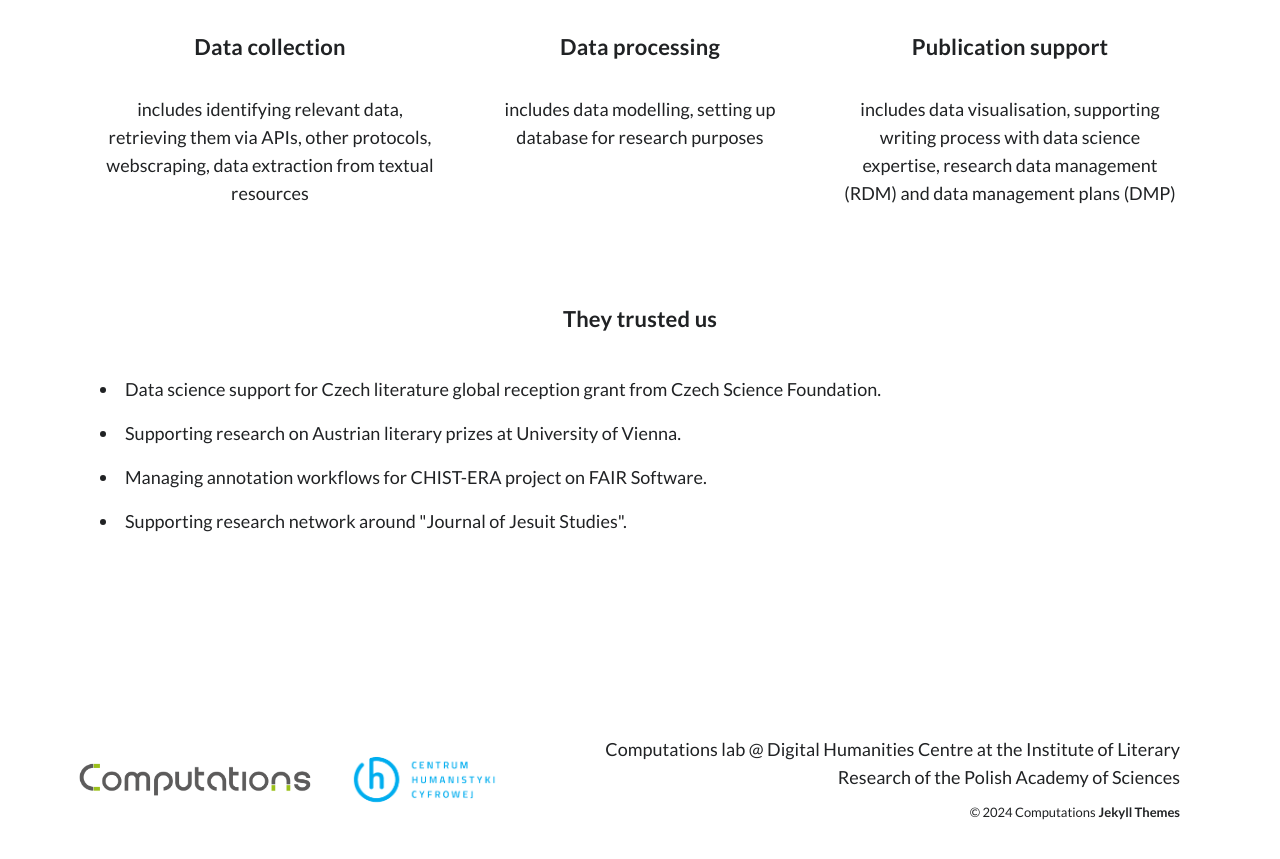
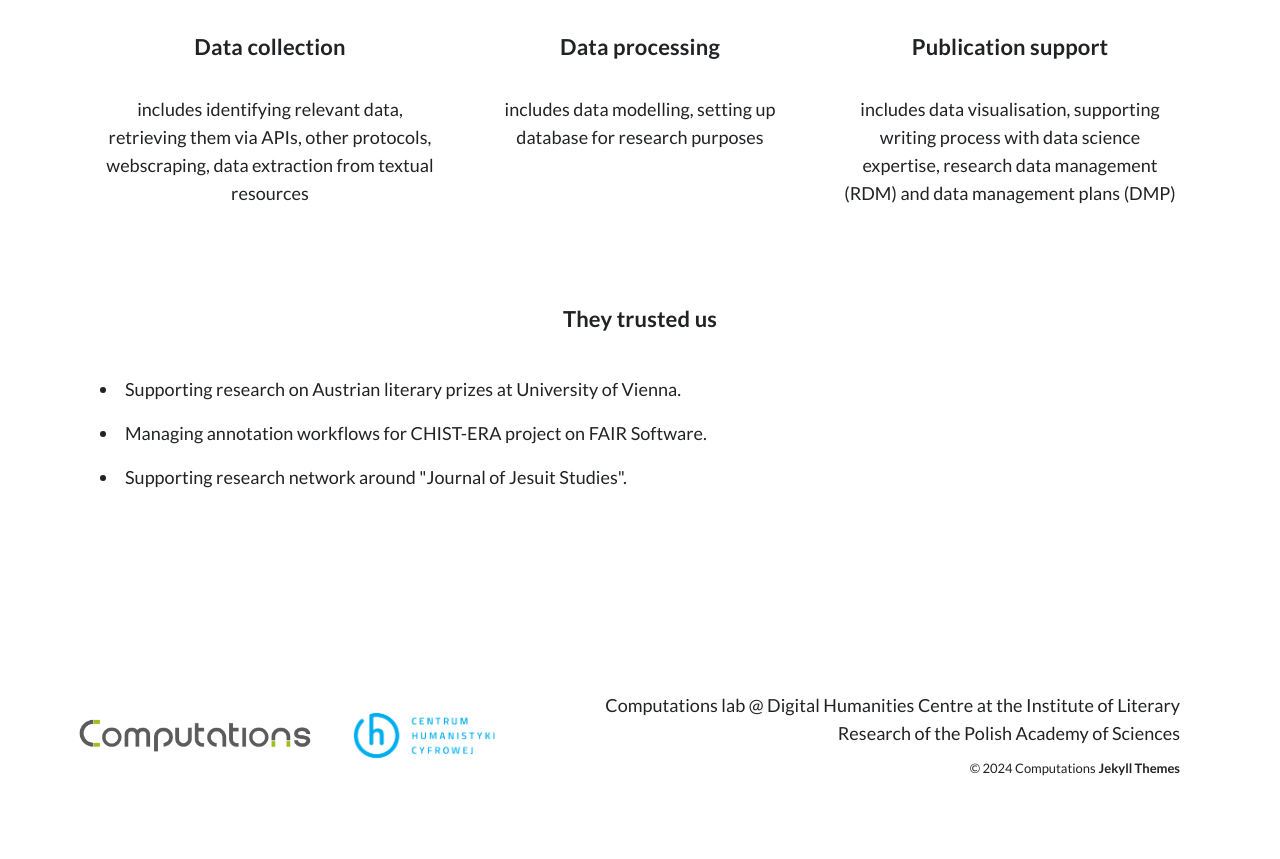
Before and after one commit to CHC-Computations/chc-computations.github.io, a Jekyll site: the page built from _cmps_services/1-Data-driven-research.md, in a window 1280 px wide and 900 px high, scrolled down 931 px. Shown: the top 859 px of the window. Built offline with Jekyll 4.4.1, drawn with Linux system fonts in a browser that asks for light colours; nearby versions of some CDN libraries.

Commit message:
Update 1-Data-driven-research.md

```diff
--- a/_cmps_services/1-Data-driven-research.md
+++ b/_cmps_services/1-Data-driven-research.md
@@ -79,7 +79,6 @@ featured_image: '/images/services/data-driven.png'
             </div>
             <h5 class="post__title subtitle--bold" style="text-align: center; margin-bottom: 40px; margin-top: 80px;">They trusted us</h5>
             <lu>
-				<li>Data science support for Czech literature global reception grant from Czech Science Foundation.</li>
 				<li>Supporting research on Austrian literary prizes at University of Vienna.</li>
 				<li>Managing annotation workflows for CHIST-ERA project on FAIR Software.</li>
 				<li>Supporting research network around "Journal of Jesuit Studies". </li>
```
